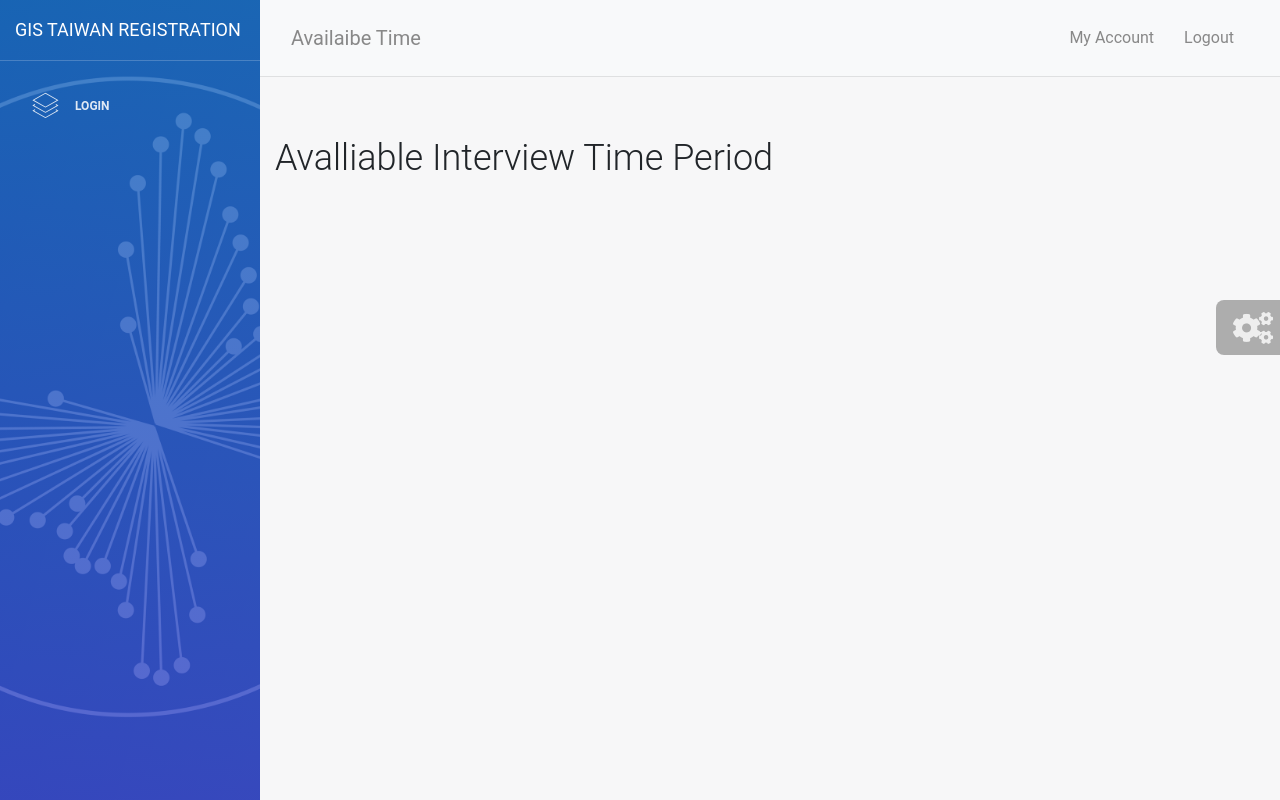
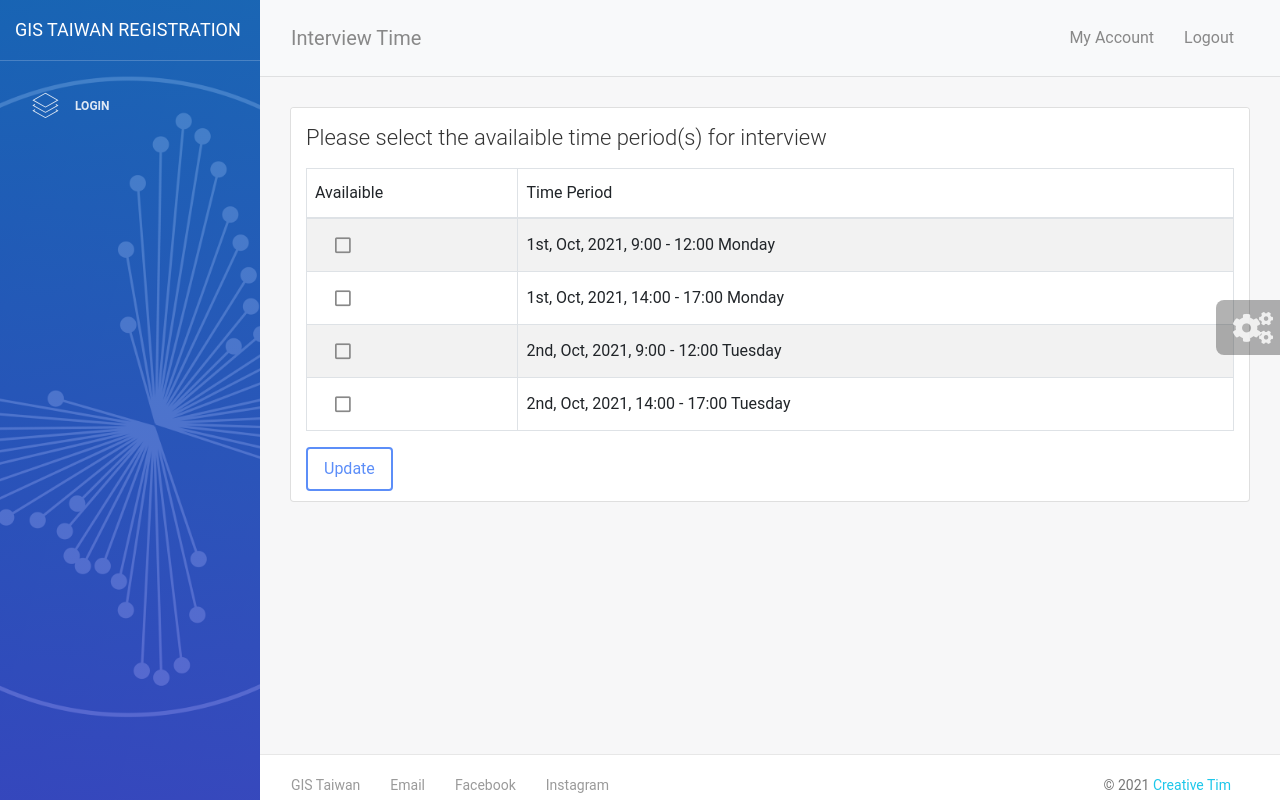
Before and after one commit to gis-taiwan/GIS_registration, a React (Create React App) app in the folder frontend/: page /admin/timetable in a window 1280 px wide. Built offline with nearby package versions, Linux system fonts and the light colour scheme.

Commit message:
Interview time improvement

```diff
--- a/frontend/src/Pages/Login.js
+++ b/frontend/src/Pages/Login.js
@@ -52,7 +52,7 @@ class LoginForm extends React.Component {
     // setSubmitting(false);
     // // }, 400);
     setCookie("username", values.username, 30);
-    setCookie("role", "R", 30);
+    setCookie("role", "A", 30);
     alert("Login Successfully!\n");
     window.location.href = '..';
   };
--- a/frontend/src/Pages/Timetable.js
+++ b/frontend/src/Pages/Timetable.js
@@ -1,10 +1,20 @@
 import React from "react";
-import { Formik, Form, Field } from "formik";
+// import { Formik, Form, Field } from "formik";
 import {
+  Badge,
+  Button,
+  Card,
+  Navbar,
+  Nav,
+  Table,
+  Container,
   Row,
   Col,
-  Button
+  Form,
+  OverlayTrigger,
+  Tooltip,
 } from "react-bootstrap";
+
 import Modal from "react-bootstrap/Modal";
 
 class Timetable extends React.Component {
@@ -54,9 +64,102 @@ class Timetable extends React.Component {
 
   render() {
     return(
-      <div>
-        <h2>Avalliable Interview Time Period</h2>
-      </div>
+      <>
+        <Container fluid>
+          <Row>
+            <Col md="12">
+              <Card>
+              <Card.Header>
+                <Card.Title as="h4">Please select the availaible time period(s) for interview</Card.Title>
+              </Card.Header>
+              <Card.Body>
+              <div className="table-full-width">
+                  <Table striped bordered hover>
+                    <thead>
+                      <tr>
+                        <td>Availaible</td>
+                        <td>Time Period</td>
+                      </tr>
+                    </thead>
+                    <tbody>
+                      <tr>
+                        <td>
+                          <Form.Check className="mb-1 pl-0">
+                            <Form.Check.Label>
+                              <Form.Check.Input
+                                defaultValue=""
+                                type="checkbox"
+                              ></Form.Check.Input>
+                              <span className="form-check-sign"></span>
+                            </Form.Check.Label>
+                          </Form.Check>
+                        </td>
+                        <td>
+                          1st, Oct, 2021, 9:00 - 12:00 Monday
+                        </td>
+                      </tr>
+                      <tr>
+                        <td>
+                          <Form.Check className="mb-1 pl-0">
+                            <Form.Check.Label>
+                              <Form.Check.Input
+                                defaultValue=""
+                                type="checkbox"
+                              ></Form.Check.Input>
+                              <span className="form-check-sign"></span>
+                            </Form.Check.Label>
+                          </Form.Check>
+                        </td>
+                        <td>
+                          1st, Oct, 2021, 14:00 - 17:00 Monday
+                        </td>
+                      </tr>
+                      <tr>
+                        <td>
+                          <Form.Check className="mb-1 pl-0">
+                            <Form.Check.Label>
+                              <Form.Check.Input
+                                defaultValue=""
+                                type="checkbox"
+                              ></Form.Check.Input>
+                              <span className="form-check-sign"></span>
+                            </Form.Check.Label>
+                          </Form.Check>
+                        </td>
+                        <td>
+                          2nd, Oct, 2021, 9:00 - 12:00 Tuesday
+                        </td>
+                      </tr>
+                      <tr>
+                        <td>
+                          <Form.Check className="mb-1 pl-0">
+                            <Form.Check.Label>
+                              <Form.Check.Input
+                                defaultValue=""
+                                type="checkbox"
+                              ></Form.Check.Input>
+                              <span className="form-check-sign"></span>
+                            </Form.Check.Label>
+                          </Form.Check>
+                        </td>
+                        <td>
+                          2nd, Oct, 2021, 14:00 - 17:00 Tuesday
+                        </td>
+                      </tr>
+                    </tbody>
+                  </Table>
+                </div>
+                <div>
+                <Button type="submit">
+                  Update
+                </Button>
+                </div>
+              </Card.Body>
+              </Card>
+            </Col>
+          </Row>
+        </Container>
+      </>
     );
   }
 }
--- a/frontend/src/components/Footer/Footer.js
+++ b/frontend/src/components/Footer/Footer.js
@@ -26,30 +26,29 @@ class Footer extends Component {
           <nav>
             <ul className="footer-menu">
               <li>
-                <a href="#pablo" onClick={(e) => e.preventDefault()}>
-                  Home
+                <a href="http://gis-taiwan.ntu.edu.tw/">
+                  GIS Taiwan
                 </a>
               </li>
               <li>
-                <a href="#pablo" onClick={(e) => e.preventDefault()}>
-                  Company
+                <a href="mailto: delegateaffair@gis-taiwan.ntu.edu.tw">
+                  Email
                 </a>
               </li>
               <li>
-                <a href="#pablo" onClick={(e) => e.preventDefault()}>
-                  Portfolio
+                <a href="https://www.facebook.com/GISTaiwan" onClick={(e) => e.preventDefault()}>
+                  Facebook
                 </a>
               </li>
               <li>
-                <a href="#pablo" onClick={(e) => e.preventDefault()}>
-                  Blog
+                <a href="https://www.instagram.com/gistaiwan/" onClick={(e) => e.preventDefault()}>
+                  Instagram
                 </a>
               </li>
             </ul>
             <p className="copyright text-center">
               © {new Date().getFullYear()}{" "}
-              <a href="http://www.creative-tim.com">Creative Tim</a>, made with
-              love for a better web
+              <a href="http://www.creative-tim.com">Creative Tim</a>
             </p>
           </nav>
         </Container>
--- a/frontend/src/components/Navbars/CookieUsage.js
+++ b/frontend/src/components/Navbars/CookieUsage.js
@@ -33,7 +33,7 @@ const getCookie = (cname) => {
 };
 
 const AuthzFuction = () => {
-  if(getCookie("role") === "R"){
+  if(getCookie("role") === "D"){
       return 1;
   }else
       return 0;
--- a/frontend/src/components/Sidebar/Sidebar.js
+++ b/frontend/src/components/Sidebar/Sidebar.js
@@ -51,7 +51,7 @@ function Sidebar({ color, image, routes }) {
               }else if(getCookie("username") !== "" && AuthzFuction() === 1 && (prop.name === "Grading" || prop.name === "Scheduling" || prop.name === "Login")){
                 console.log("2");
                 return null;
-              }else if(getCookie("username") !== "" && AuthzFuction() === 0 && (prop.name === "Registration Status" || prop.name === "Availaibe Time" || prop.name === "Login")){
+              }else if(getCookie("username") !== "" && AuthzFuction() === 0 && (prop.name === "Registration Status" || prop.name === "Interview Time" || prop.name === "Login")){
                 console.log("3");
                 return null;
               }
--- a/frontend/src/layouts/Admin.js
+++ b/frontend/src/layouts/Admin.js
@@ -74,6 +74,7 @@ function Admin(props) {
             <div className="content">
               <Switch>{getRoutes(routes)}</Switch>
             </div>
+            <Footer />
           </div>
         </div>
         <FixedPlugin
--- a/frontend/src/routes.js
+++ b/frontend/src/routes.js
@@ -47,7 +47,7 @@ const dashboardRoutes = [
   },
   {
     path: "/timetable",
-    name: "Availaibe Time",
+    name: "Interview Time",
     icon: "nc-icon nc-compass-05",
     component: Timetable,
     layout: "/admin",
```
